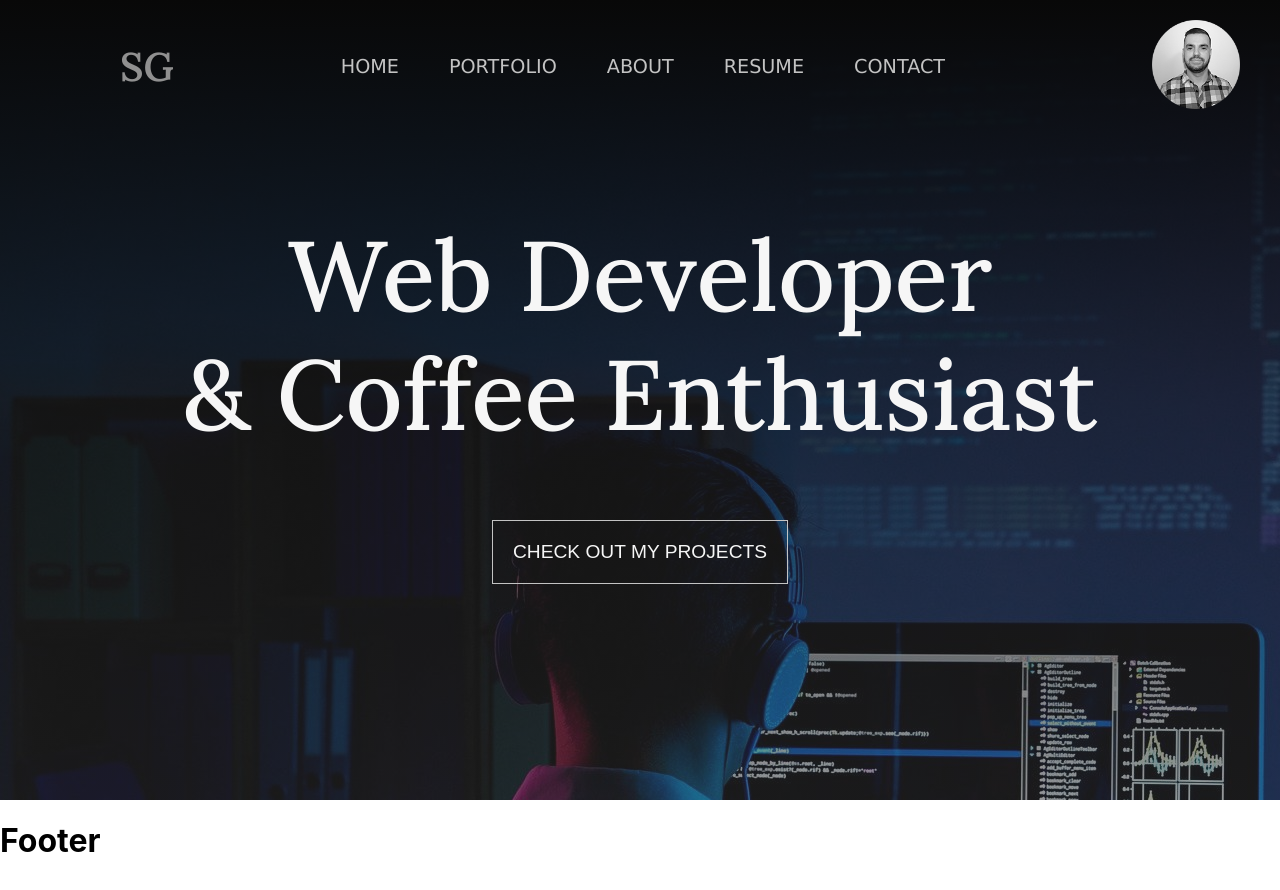
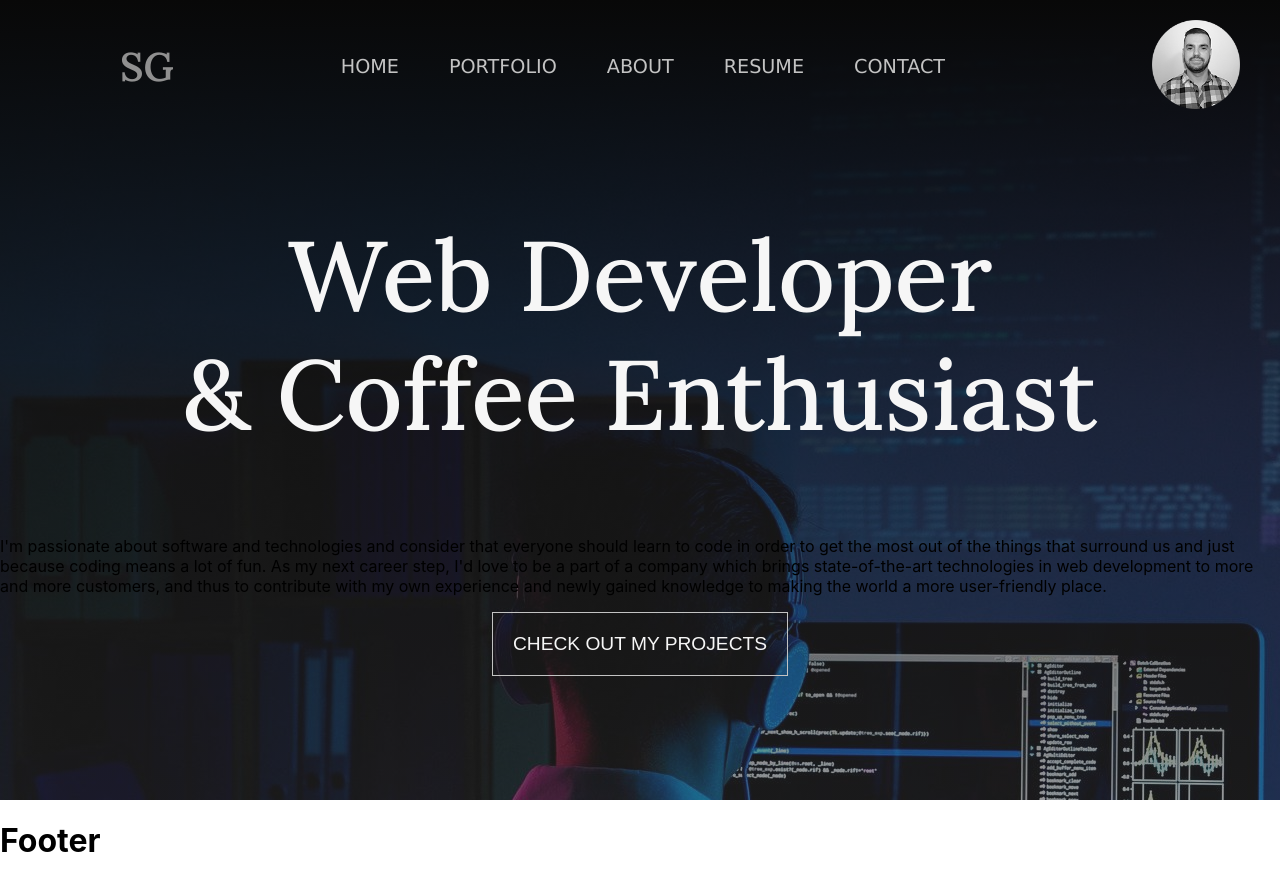
Before and after one commit to Stan-Getz/personal-website, a React (Create React App) app: page / in a window 1280 px wide. Shown: the top 890 px of the page. Built offline with nearby package versions, Linux system fonts and the light colour scheme.

Commit message:
Added description to hero component

```diff
--- a/src/components/Hero/Hero.js
+++ b/src/components/Hero/Hero.js
@@ -1,21 +1,39 @@
 import React from 'react';
+import { BrowserRouter as Router, Link } from 'react-router-dom';
 import './Hero.css';
 
 class Hero extends React.Component {
   render() {
     return (
+      <Router>
         <div className="hero-container">
           <div className="hero-content">
-          <h1 className="hero-heading">
-            Web Developer <br />
-            <span className="cs-hide-on-mobile">& Coffee Enthusiast</span>
+            <h1>
+              Web Developer
+              <span className="cs-hide-on-mobile">
+                <br />& Coffee Enthusiast
+              </span>
             </h1>
-
+            <div className="text-container">
+              <p>
+                I'm passionate about software and technologies and consider that
+                everyone should learn to code in order to get the most out of
+                the things that surround us and just because coding means a lot
+                of fun. As my next career step, I'd love to be a part of a
+                company which brings state-of-the-art technologies in web
+                development to more and more customers, and thus to contribute
+                with my own experience and newly gained knowledge to making the
+                world a more user-friendly place.
+              </p>
+            </div>
             <div className="hero-btn-container">
+              <Link to="portfolio">
                 <button className="portfolio-btn">Check out my projects</button>
+              </Link>
             </div>
           </div>
         </div>
+      </Router>
     );
   }
 }
```
Lines whose indentation alone changed are shown as unchanged.
